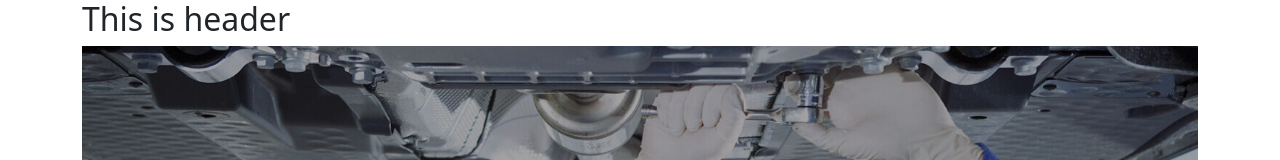
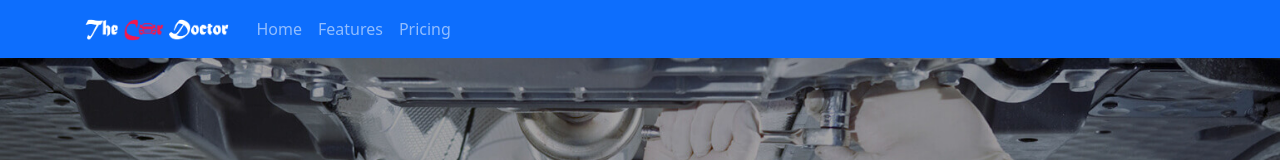
Before and after one commit to shahnmah/vehicle-services, a React (Create React App) app: page / in a window 1280 px wide. Shown: the top 160 px of the page. Built offline with nearby package versions, Linux system fonts and the light colour scheme.

Commit message:
nav added

```diff
--- a/src/App.js
+++ b/src/App.js
@@ -9,7 +9,7 @@ import 'bootstrap/dist/css/bootstrap.min.css';
 
 function App() {
   return (
-    <div className='container'>
+    <div>
       <Header></Header>
         <Routes>
           <Route path='/' element={<Home></Home>}></Route>
--- a/src/Pages/Home/Experts/Experts.js
+++ b/src/Pages/Home/Experts/Experts.js
@@ -18,7 +18,7 @@ const experts = [
 ]
 const Experts = () => {
     return (
-        <div className='my-5'>
+        <div className='my-5 container'>
             <h2 className='text-primary text-center'>Our Experts</h2>
             <div className="row gx-3 gy-4">
                {
--- a/src/Pages/Home/Services/Services.js
+++ b/src/Pages/Home/Services/Services.js
@@ -10,7 +10,7 @@ const Services = () => {
             .then(data => setServices(data))
     }, [])
     return (
-        <div>
+        <div className='container'>
             <h1 className='services-tittle'>Our Services</h1>
             <div className="services-container">
                 {
--- a/src/Pages/Shared/Header/Header.js
+++ b/src/Pages/Shared/Header/Header.js
@@ -1,11 +1,23 @@
 import React from 'react';
+import { Container, Nav, Navbar } from 'react-bootstrap';
 import './Header.css'
-
+import logo from '../../../images/logo.png'
 const Header = () => {
     return (
-        <header>
-            <h2>This is header</h2>
-        </header>
+        <>
+             <Navbar bg="primary" variant="dark">
+                <Container>
+                    <Navbar.Brand href="#home">
+                        <img src={logo} height="30px" alt="" />
+                    </Navbar.Brand>
+                    <Nav className="me-auto">
+                        <Nav.Link href="#home">Home</Nav.Link>
+                        <Nav.Link href="#features">Features</Nav.Link>
+                        <Nav.Link href="#pricing">Pricing</Nav.Link>
+                    </Nav>
+                </Container>
+            </Navbar>
+        </>
     );
 };
 
```
